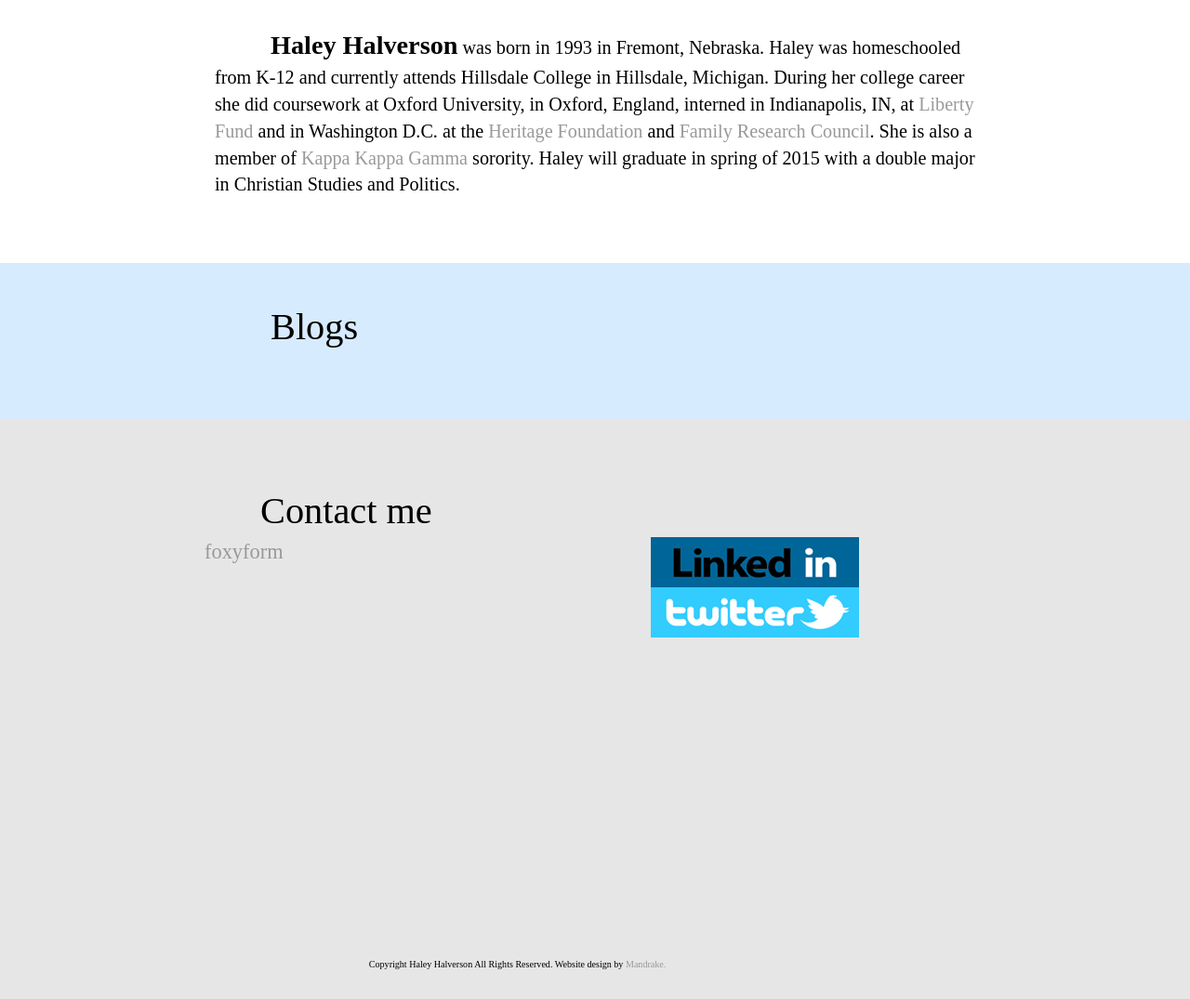
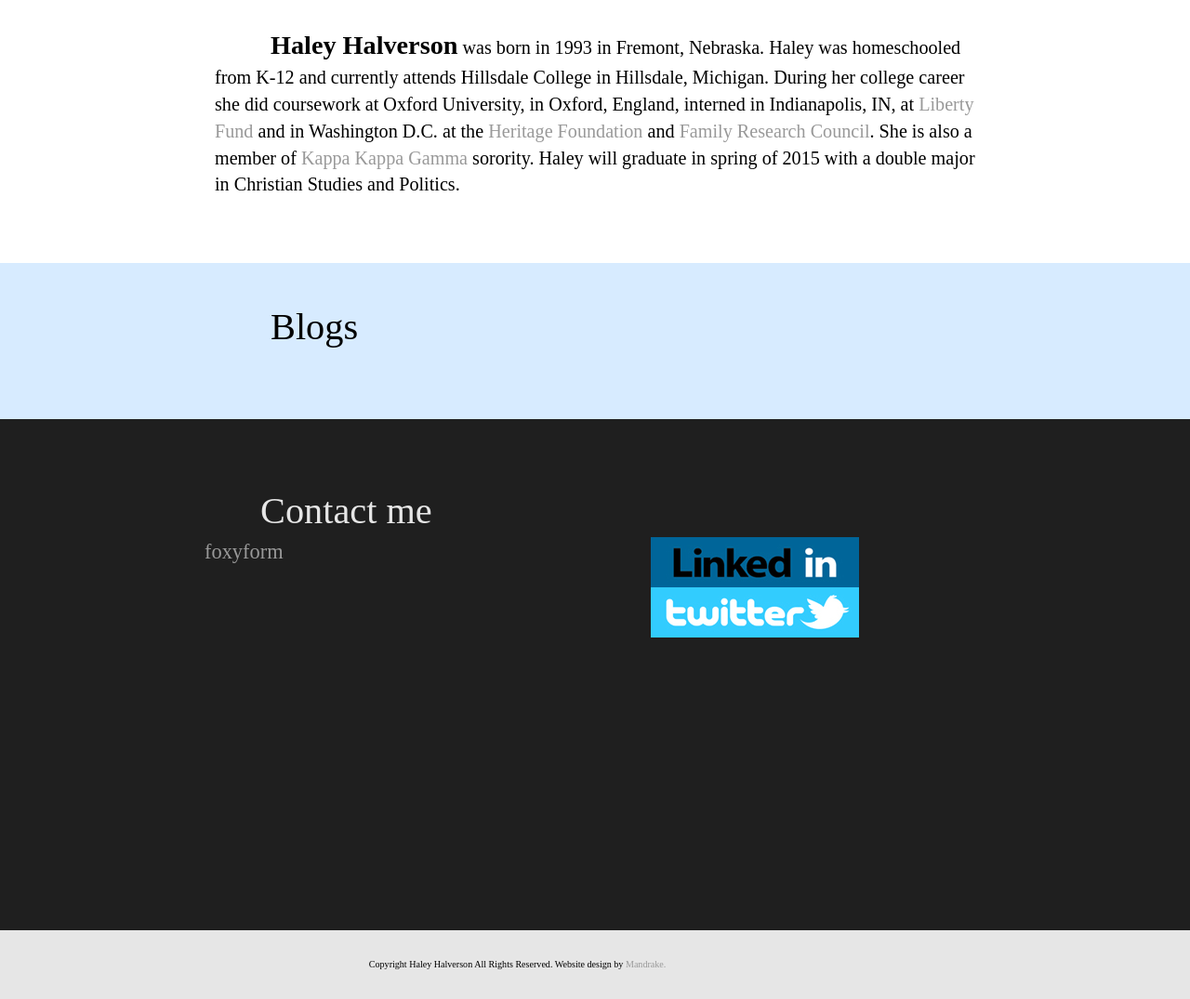
Before and after one commit to JonesWoodCo/haleyBlog, a PHP site: page / in a window 1280 px wide. Shown: the part 703-1778 px from the top of the page at 93% size. Run offline with PHP 8.4, Linux system fonts and the light colour scheme; data that the repository does not hold is empty; a stand-in replaces the project's code that opens the database connection; some web fonts are replaced.

Commit message:
jk, this time i changed that color :)

```diff
--- a/main2.css
+++ b/main2.css
@@ -287,7 +287,8 @@ height: 100%;
 .haleyContactHome{
   font-size: 1.6em;
   font-family: 'Droid Serif', serif;
-  background-color: #e6e6e6;
+  color: #e6e6e6;
+  background-color: #1f1f1f;
   padding-left: 220px;
   padding-right: 231px;
   padding-top: 70px;
```
